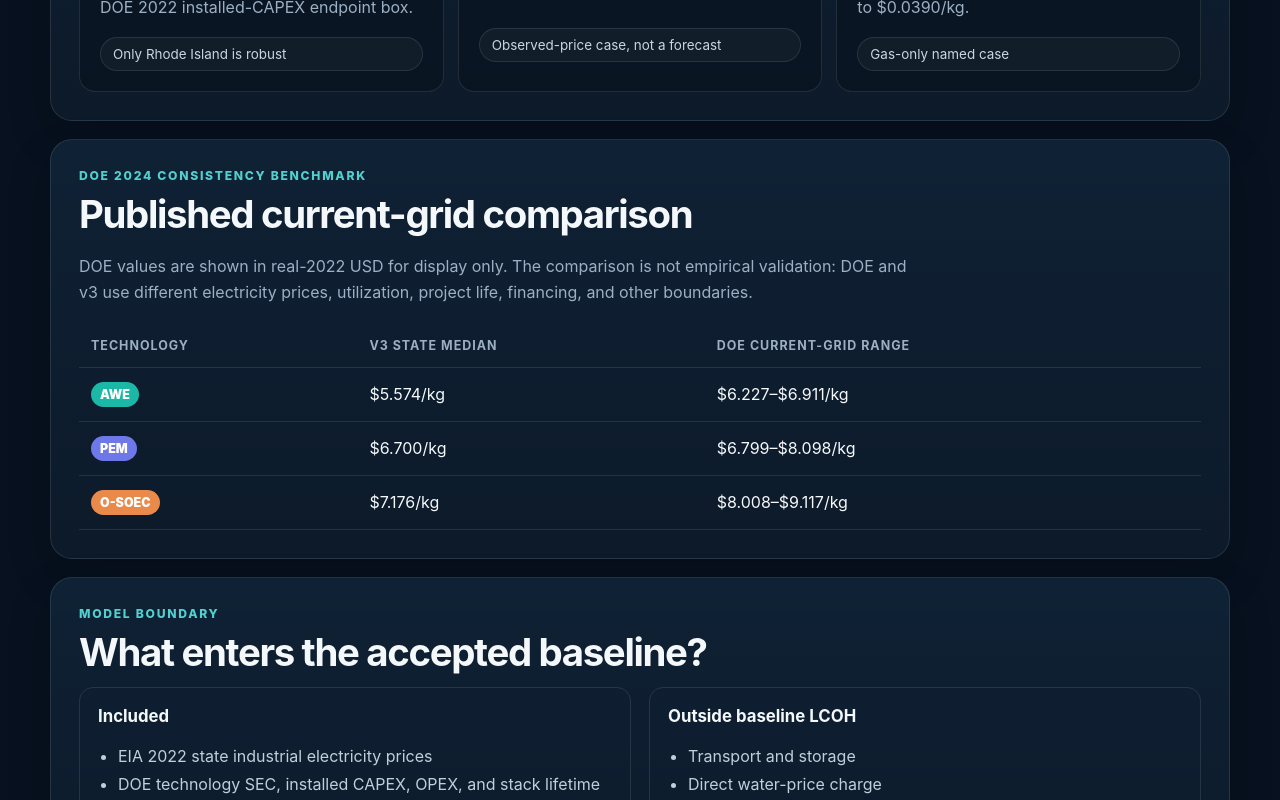
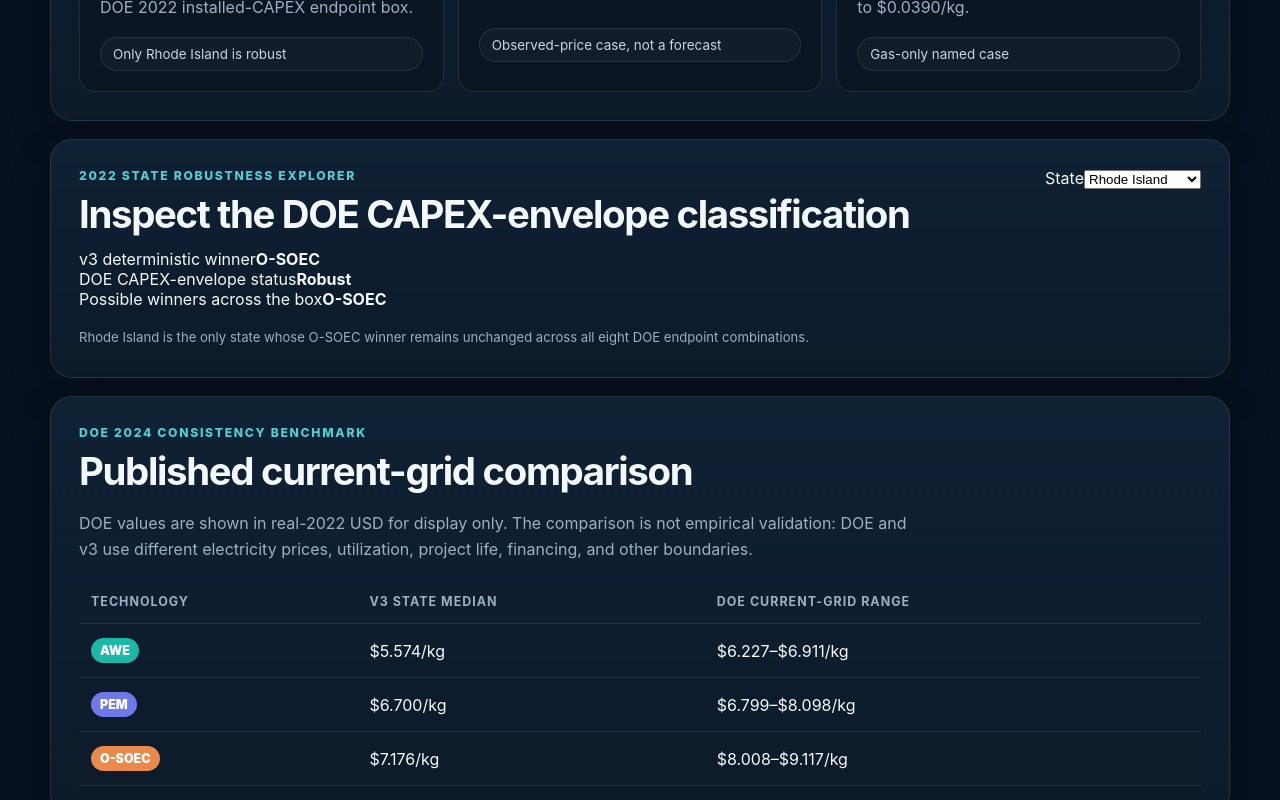
Before and after one commit to AndreNavaJime/GreenHydrogen, a Next.js app: page / in a window 1280 px wide. Shown: the part 1360-2160 px from the top of the page. Built offline with nearby package versions, Linux system fonts and the light colour scheme.

Commit message:
Add 48-state CAPEX robustness explorer

```diff
--- a/app/page.tsx
+++ b/app/page.tsx
@@ -2,6 +2,7 @@
 
 import { useMemo, useState } from "react";
 import { cohorts, doeBenchmarks, robustness, type CohortKey } from "@/data/revisedV3";
+import { stateRobustness2022 } from "@/data/stateRobustness2022";
 
 const techClass: Record<string, string> = {
   AWE: "tech-awe",
@@ -15,9 +16,14 @@ function Money({ value }: { value: number }) {
 
 export default function Home() {
   const [cohortKey, setCohortKey] = useState<CohortKey>("2022");
+  const [stateName, setStateName] = useState("Rhode Island");
   const cohort = useMemo(
     () => cohorts.find((item) => item.key === cohortKey) ?? cohorts[0],
     [cohortKey]
+  );
+  const stateRow = useMemo(
+    () => stateRobustness2022.find((item) => item.state === stateName) ?? stateRobustness2022[0],
+    [stateName]
   );
 
   return (
@@ -121,6 +127,42 @@ export default function Home() {
       </section>
 
       <section className="panel">
+        <div className="section-heading">
+          <div>
+            <div className="eyebrow">2022 STATE ROBUSTNESS EXPLORER</div>
+            <h2>Inspect the DOE CAPEX-envelope classification</h2>
+          </div>
+          <label className="state-picker">
+            <span>State</span>
+            <select value={stateName} onChange={(event) => setStateName(event.target.value)}>
+              {stateRobustness2022.map((item) => (
+                <option key={item.state} value={item.state}>{item.state}</option>
+              ))}
+            </select>
+          </label>
+        </div>
+        <div className="state-detail-grid">
+          <article className="state-detail">
+            <span className="state-label">v3 deterministic winner</span>
+            <strong>{stateRow.baselineWinner}</strong>
+          </article>
+          <article className="state-detail">
+            <span className="state-label">DOE CAPEX-envelope status</span>
+            <strong>{stateRow.classification === "ROBUST_TO_DOE_CAPEX_RANGE" ? "Robust" : "Winner can reverse"}</strong>
+          </article>
+          <article className="state-detail">
+            <span className="state-label">Possible winners across the box</span>
+            <strong>{stateRow.possibleWinners.join(" · ")}</strong>
+          </article>
+        </div>
+        {stateRow.witness ? (
+          <p className="footnote">Example endpoint combination producing a different ordering: <code>{stateRow.witness}</code>.</p>
+        ) : (
+          <p className="footnote">Rhode Island is the only state whose O-SOEC winner remains unchanged across all eight DOE endpoint combinations.</p>
+        )}
+      </section>
+
+      <section className="panel">
         <div className="eyebrow">DOE 2024 CONSISTENCY BENCHMARK</div>
         <h2>Published current-grid comparison</h2>
         <p className="subtle">
```
